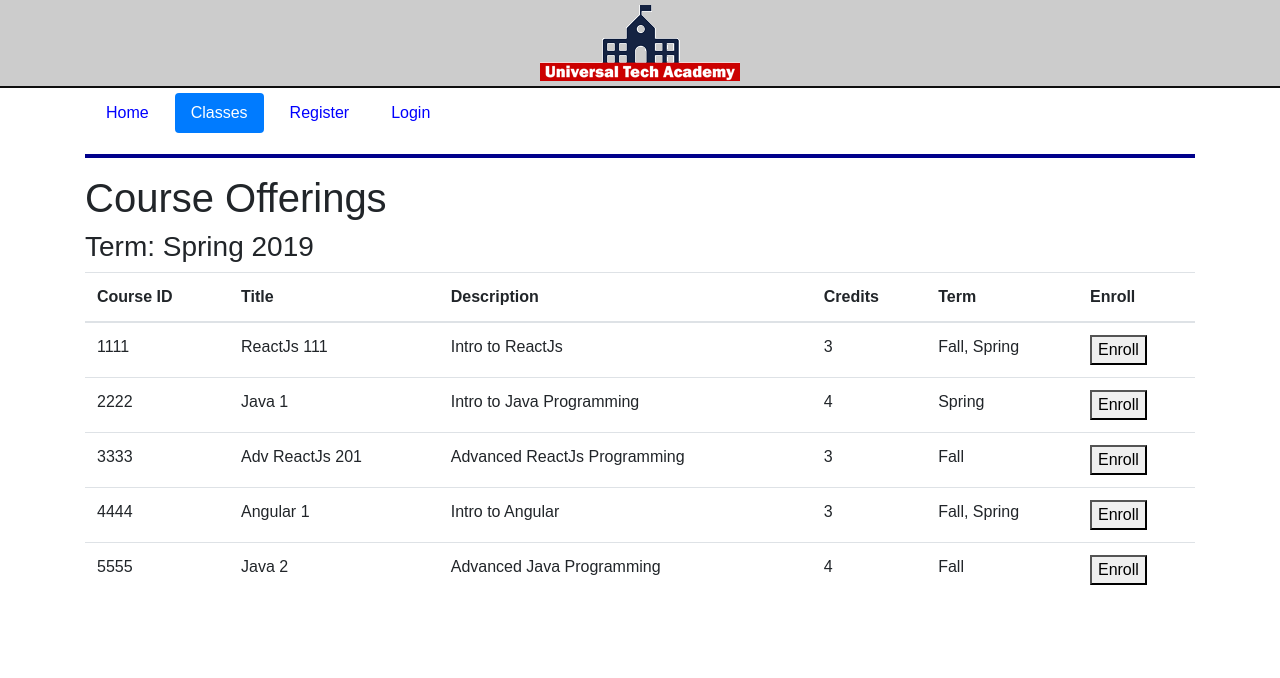
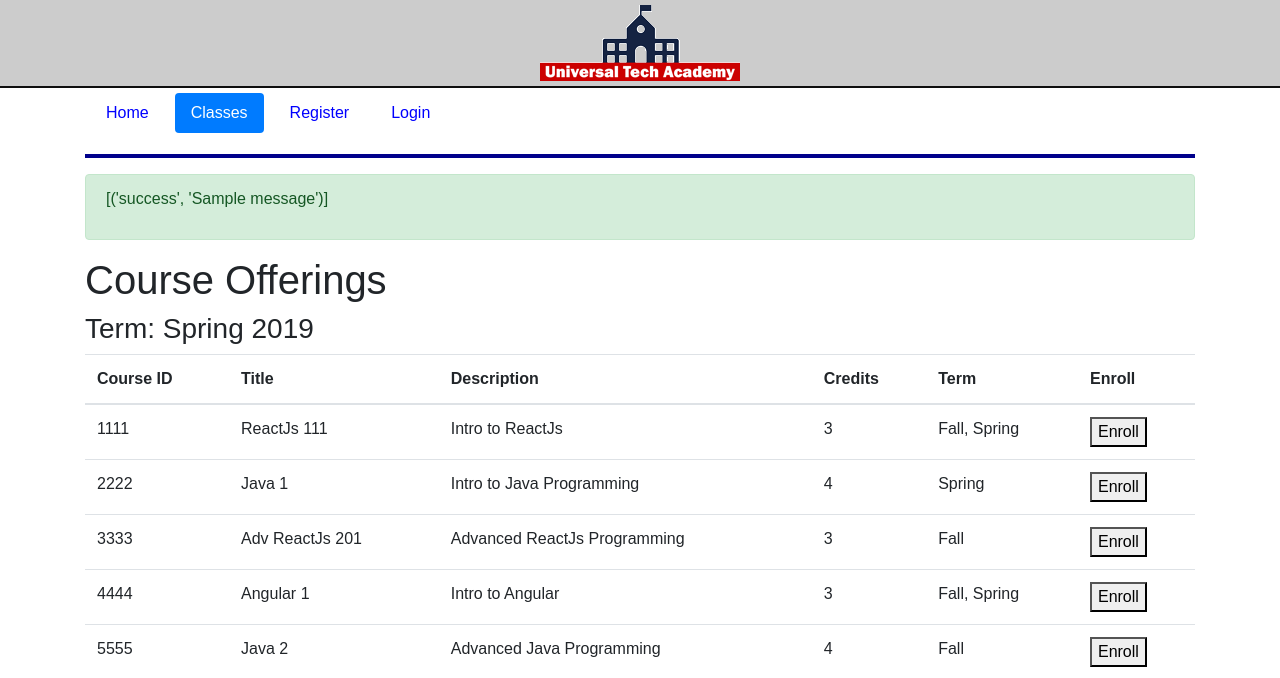
Before and after one commit to Rahul3012/ENROLLMENT, a Flask app: page /courses/ in a window 1280 px wide. Shown: the top 678 px of the page. Run offline with Flask 2, Linux system fonts and the light colour scheme; one stand-in notice (Sample message) is shown; some libraries are stand-ins or nearby versions.

Commit message:
Flash messages added for login

```diff
--- a/application/routes.py
+++ b/application/routes.py
@@ -1,5 +1,5 @@
 from application import app, db
-from flask import render_template, request, json, Response
+from flask import render_template, request, json, Response, redirect, flash
 from application.models import User, Course, Enrollment
 from application.forms import LoginForm, RegisterForm
 
@@ -15,6 +15,12 @@ def index():
 @app.route("/login", methods=['GET','POST'])
 def login():
     form = LoginForm()
+    if form.validate_on_submit():
+        if request.form.get("email") == "sample@fake.dat":
+            flash("You are successfully logged in!", "success")
+            return redirect("/index")
+        else:
+            flash("Sorry, Please try again","danger")
     return render_template("login.html", title='Login', form=form, login=True)
 
 @app.route("/courses/")
--- a/application/templates/layout.html
+++ b/application/templates/layout.html
@@ -14,6 +14,17 @@
     </div>
     <div class="container">
         {% include "includes/nav.html" %}
+
+        {% with messages = get_flashed_messages(with_categories=true) %}
+        {% if messages %}
+        {% for category, message in messages %}
+        <div class="alert alert-{{category}}">
+            <p>{{ messages }}</p>
+        </div>
+        {% endfor %}
+        {% endif %}
+        {% endwith %}
+
         {% block content %}
         {% endblock %}
     </div>
```
